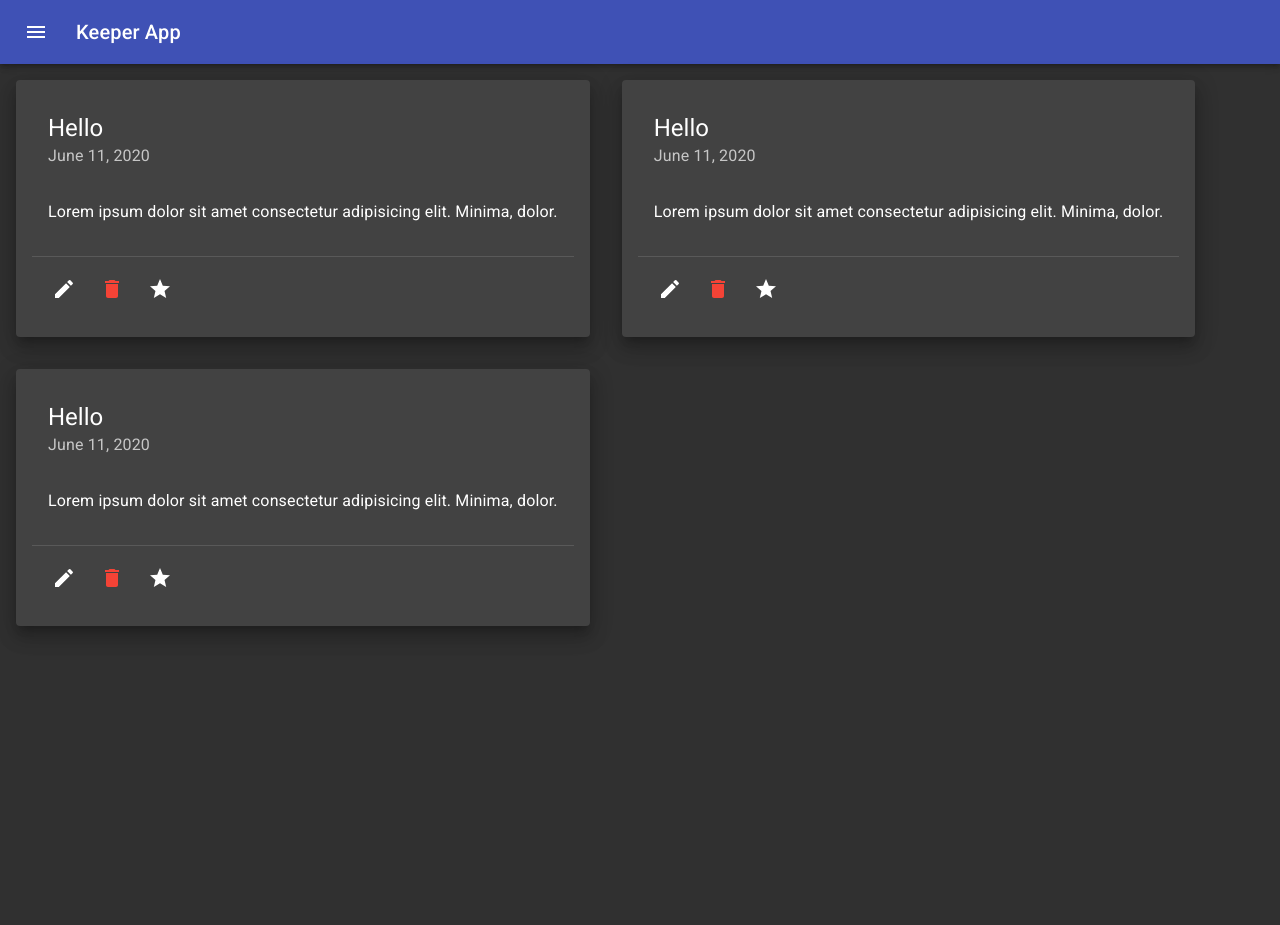
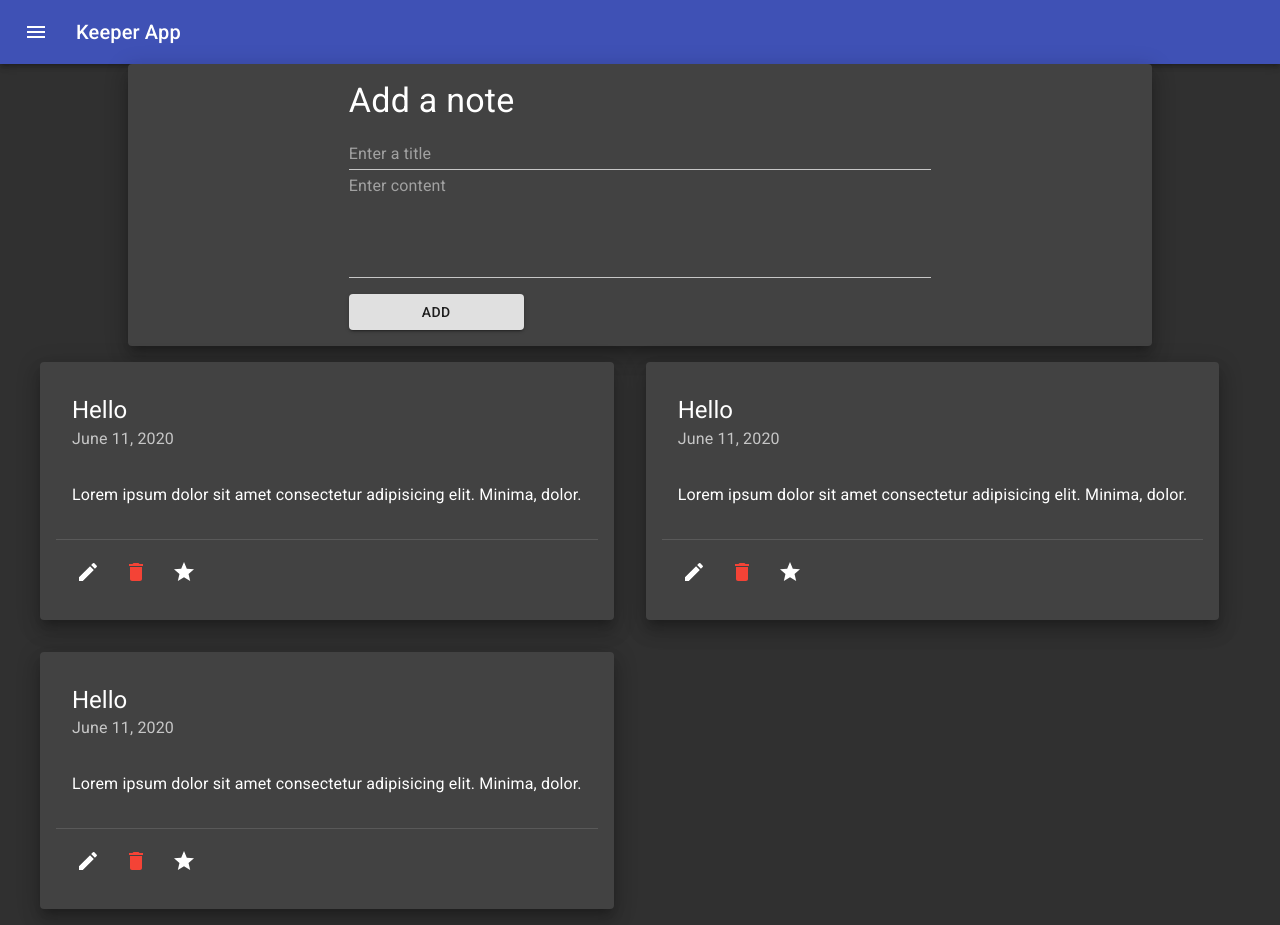
Before and after one commit to Andrew2432/react-keeperapp, a React (Create React App) app: page / in a window 1280 px wide. Before the commit the page ends 800 px from the top, so only its background shows below. Built offline with nearby package versions, Linux system fonts and the light colour scheme.

Commit message:
Implement add note

```diff
--- a/package.json
+++ b/package.json
@@ -34,6 +34,7 @@
   "devDependencies": {
     "@material-ui/core": "^4.10.1",
     "@material-ui/icons": "^4.9.1",
-    "react-router-dom": "^5.2.0"
+    "react-router-dom": "^5.2.0",
+    "uuid": "^8.1.0"
   }
 }
--- /dev/null
+++ b/src/components/layout/CreateNote/CreateNote.jsx
@@ -0,0 +1,102 @@
+import React, { useState, useContext } from 'react';
+import {
+  Card,
+  TextField,
+  makeStyles,
+  Button,
+  Typography,
+} from '@material-ui/core';
+import NoteContext from '../../../context/notes/NoteContext';
+
+const useStyles = makeStyles((theme) => ({
+  card: {
+    maxWidth: '80%',
+    margin: `0 auto`,
+  },
+  h4: {
+    marginBottom: '1rem',
+  },
+  form: {
+    display: 'flex',
+    flexDirection: 'column',
+    maxWidth: '60%',
+    margin: `0 auto`,
+    padding: '1rem',
+  },
+  button: {
+    width: '30%',
+    margin: `1rem 1rem 0 0`,
+  },
+}));
+
+const CreateNote = () => {
+  const classes = useStyles();
+  const noteContext = useContext(NoteContext);
+  const { addNote } = noteContext;
+
+  const [note, setNote] = useState({
+    title: '',
+    content: '',
+  });
+
+  const onChange = (e) =>
+    setNote({
+      ...note,
+      [e.target.name]: e.target.value,
+    });
+
+  const clearFields = () => {
+    setNote({
+      title: '',
+      content: '',
+    });
+  };
+
+  const handleClick = (e) => {
+    e.preventDefault();
+    const { title, content } = note;
+    if (title.trim() === '' || content.trim() === '')
+      alert('Please enter a note');
+    else {
+      addNote(note);
+      alert('Added successfully');
+      clearFields();
+    }
+  };
+
+  return (
+    <Card className={classes.card} variant="elevation" elevation={12}>
+      <form noValidate autoComplete="off" className={classes.form}>
+        <Typography variant="h4" className={classes.h4}>
+          Add a note
+        </Typography>
+        <TextField
+          className={classes.input}
+          id="standard-basic"
+          name="title"
+          placeholder="Enter a title"
+          value={note.title}
+          onChange={onChange}
+        />
+        <TextField
+          className={classes.input}
+          name="content"
+          placeholder="Enter content"
+          value={note.content}
+          onChange={onChange}
+          multiline={true}
+          rows={5}
+        />
+        <Button
+          className={classes.button}
+          variant="contained"
+          onClick={handleClick}
+        >
+          Add
+        </Button>
+      </form>
+    </Card>
+  );
+};
+
+export default CreateNote;
--- a/src/components/layout/NoteGrid/NoteGrid.jsx
+++ b/src/components/layout/NoteGrid/NoteGrid.jsx
@@ -1,6 +1,6 @@
 import React from 'react';
 import NoteItem from '../NoteItem/NoteItem';
-import { Grid, makeStyles } from '@material-ui/core';
+import { Grid, makeStyles, Container } from '@material-ui/core';
 
 const useStyles = makeStyles((theme) => ({
   grid: {
@@ -40,9 +40,11 @@ const NoteGrid = () => {
   ];
 
   return (
-    <Grid container className={classes.grid}>
-      {notes.map(createNotes)}
-    </Grid>
+    <Container>
+      <Grid container className={classes.grid}>
+        {notes.map(createNotes)}
+      </Grid>
+    </Container>
   );
 };
 
--- a/src/components/pages/Home/Home.jsx
+++ b/src/components/pages/Home/Home.jsx
@@ -1,8 +1,14 @@
-import React from 'react';
+import React, { Fragment } from 'react';
+import CreateNote from '../../layout/CreateNote/CreateNote';
 import NoteGrid from '../../layout/NoteGrid/NoteGrid';
 
 const Home = () => {
-  return <NoteGrid />;
+  return (
+    <Fragment>
+      <CreateNote />
+      <NoteGrid />
+    </Fragment>
+  );
 };
 
 export default Home;
--- /dev/null
+++ b/src/context/notes/NoteContext.js
@@ -0,0 +1,5 @@
+import { createContext } from 'react';
+
+const NoteContext = createContext();
+
+export default NoteContext;
--- /dev/null
+++ b/src/context/notes/NoteState.js
@@ -0,0 +1,48 @@
+import React, { useReducer } from 'react';
+import NoteContext from './NoteContext';
+import noteReducer from './noteReducer';
+import { ADD_NOTE } from '../types';
+import { v4 as uuidv4 } from 'uuid';
+
+const NoteState = (props) => {
+  const initialState = {
+    notes: [],
+    currentNote: null,
+  };
+
+  const [state, dispatch] = useReducer(noteReducer, initialState);
+
+  const getTimestamp = () =>
+    new Date().toLocaleDateString('en-IN', {
+      weekday: 'long',
+      year: 'numeric',
+      month: 'short',
+      day: 'numeric',
+      hour: 'numeric',
+      minute: 'numeric',
+      hour12: true,
+    });
+
+  const addNote = (note) => {
+    const newNote = {
+      ...note,
+      id: uuidv4(),
+      timestamp: getTimestamp(),
+    };
+
+    dispatch({
+      type: ADD_NOTE,
+      payload: newNote,
+    });
+  };
+
+  return (
+    <NoteContext.Provider
+      value={{ notes: state.notes, currentNote: state.currentNote, addNote }}
+    >
+      {props.children}
+    </NoteContext.Provider>
+  );
+};
+
+export default NoteState;
--- /dev/null
+++ b/src/context/notes/noteReducer.js
@@ -0,0 +1,13 @@
+import { ADD_NOTE } from '../types';
+
+export default (state, action) => {
+  const { type, payload } = action;
+
+  switch (type) {
+    case ADD_NOTE:
+      return { ...state, notes: [...state.notes, payload] };
+
+    default:
+      return state;
+  }
+};
--- a/src/context/types.js
+++ b/src/context/types.js
@@ -1,3 +1,6 @@
 // UI types
 export const SET_THEME = 'SET_THEME';
 export const TOGGLE_DRAWER = 'TOGGLE_DRAWER';
+
+// Note types
+export const ADD_NOTE = 'ADD_NOTE';
--- a/src/index.js
+++ b/src/index.js
@@ -3,11 +3,14 @@ import ReactDOM from 'react-dom';
 import './index.css';
 import App from './components/App/App';
 import UIState from './context/ui/UIState';
+import NoteState from './context/notes/NoteState';
 
 ReactDOM.render(
   <React.StrictMode>
     <UIState>
-      <App />
+      <NoteState>
+        <App />
+      </NoteState>
     </UIState>
   </React.StrictMode>,
   document.getElementById('root')
```
Also changed, not shown: 1 other file (tests, documents, lock files or other folders).
